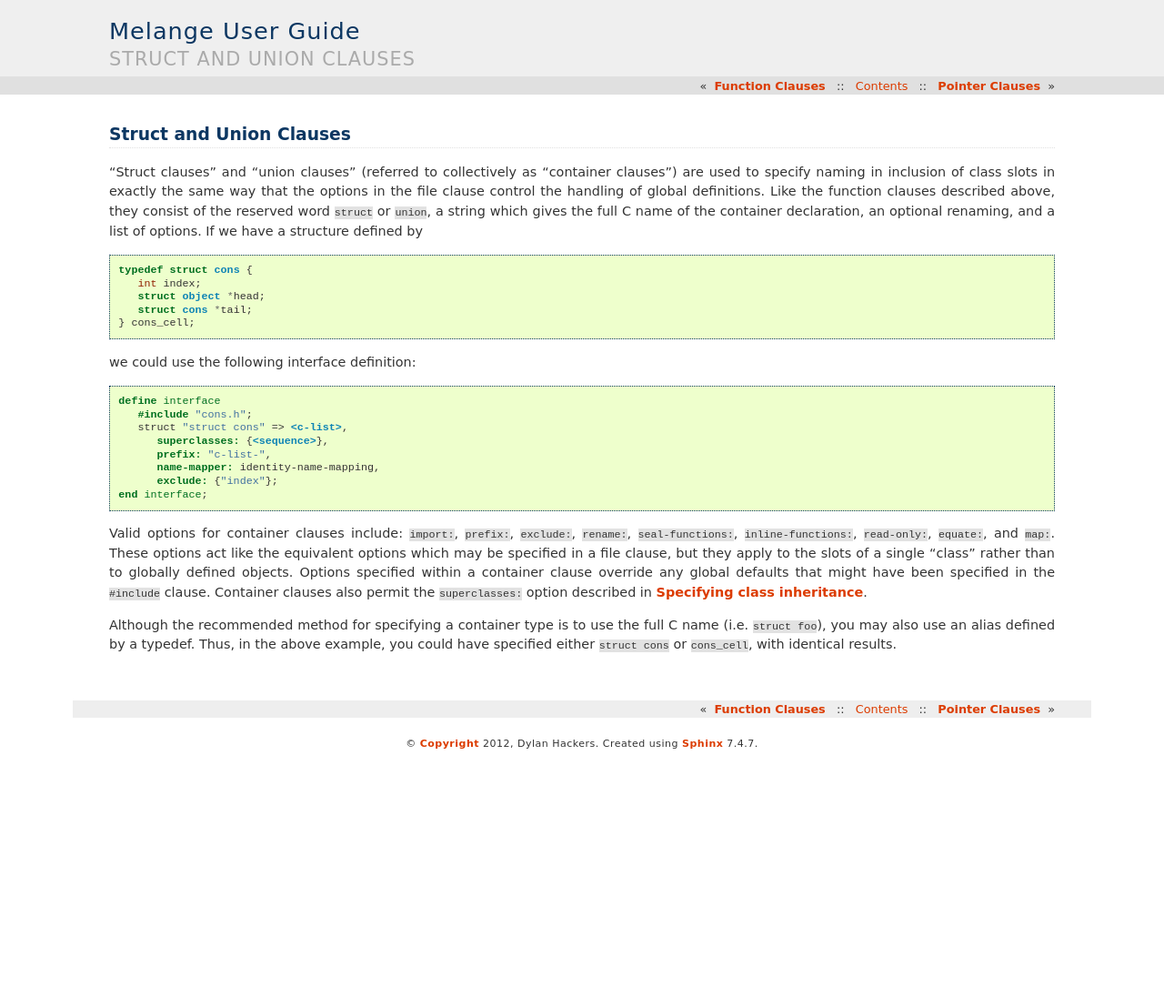
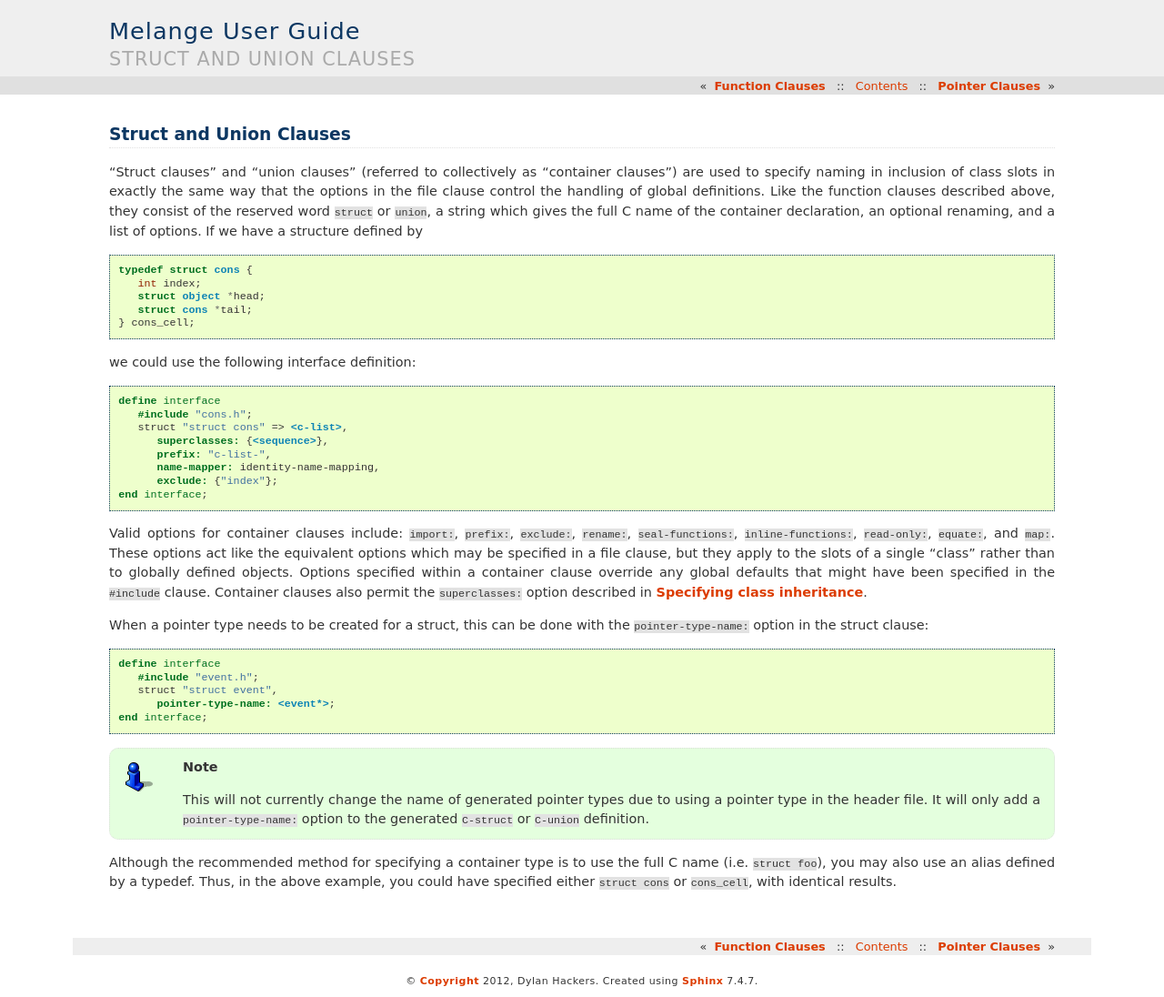
Before and after one commit to dylan-lang/melange, a Sphinx documentation site: the page built from documentation/source/struct-union-clauses.rst, in a window 1280 px wide. Shown: the whole page at 91% size. Built offline with Sphinx 7.4.7, drawn with Linux system fonts in a browser that asks for light colours; before the commit the page ends 900 px from its top, so only the background shows below that.

Commit message:
Support pointer-type-name: in struct clauses.
* documentation/source/struct-union-clauses.rst: Document new option.

* melange-core/c-decl-write-c-ffi.dylan
  (write-declaration on <struct-declaration>,
   write-declaration on <union-declaration>): Generate the correct C-FFI option.

* melange-core/c-decl.dylan
  (apply-options): Add (and not use) new option.
  (class <structured-type-definition>): Track pointer-type-name.
  (apply-container-options): Apply the pointer-type-name to the declarations.

* melange/int-lexer
  (<pointer-type-name-token>): New. Also, renumber subsequent tokens.
  (constant reserved-words): Add "pointer-type-name:" mapping to token.

* melange/int-parse.input
  (<container-options>): Track pointer-type-name.
  (process-container-options): Store the pointer-type-name option in
    the container options.
  (parser): Add support for pointer-type-name container option.

* melange/interface.dylan
  (merge-container-options): Update for pointer-type-name.

* melange/library.dylan
  (module int-lexer): Export <pointer-type-token-name>.
  (module int-parse): Export pointer-type-name.

* tests/test.struct.pointer-type-name: Add a couple of basic tests.

```diff
--- a/documentation/source/struct-union-clauses.rst
+++ b/documentation/source/struct-union-clauses.rst
@@ -42,6 +42,22 @@ been specified in the ``#include`` clause.  Container clauses
 also permit the ``superclasses:`` option described in
 :ref:`melange-class-inheritance`.
 
+When a pointer type needs to be created for a struct, this can be
+done with the ``pointer-type-name:`` option in the struct clause:
+
+.. code-block:: dylan
+
+    define interface
+       #include "event.h";
+       struct "struct event",
+          pointer-type-name: <event*>;
+    end interface;
+
+.. note:: This will not currently change the name of generated pointer
+   types due to using a pointer type in the header file. It will only
+   add a ``pointer-type-name:`` option to the generated ``C-struct``
+   or ``C-union`` definition.
+
 Although the recommended method for specifying a container type is to
 use the full C name (i.e. ``struct foo``), you may also use an alias
 defined by a typedef. Thus, in the above example, you could have specified
```
Also changed, not shown: 9 other files.
